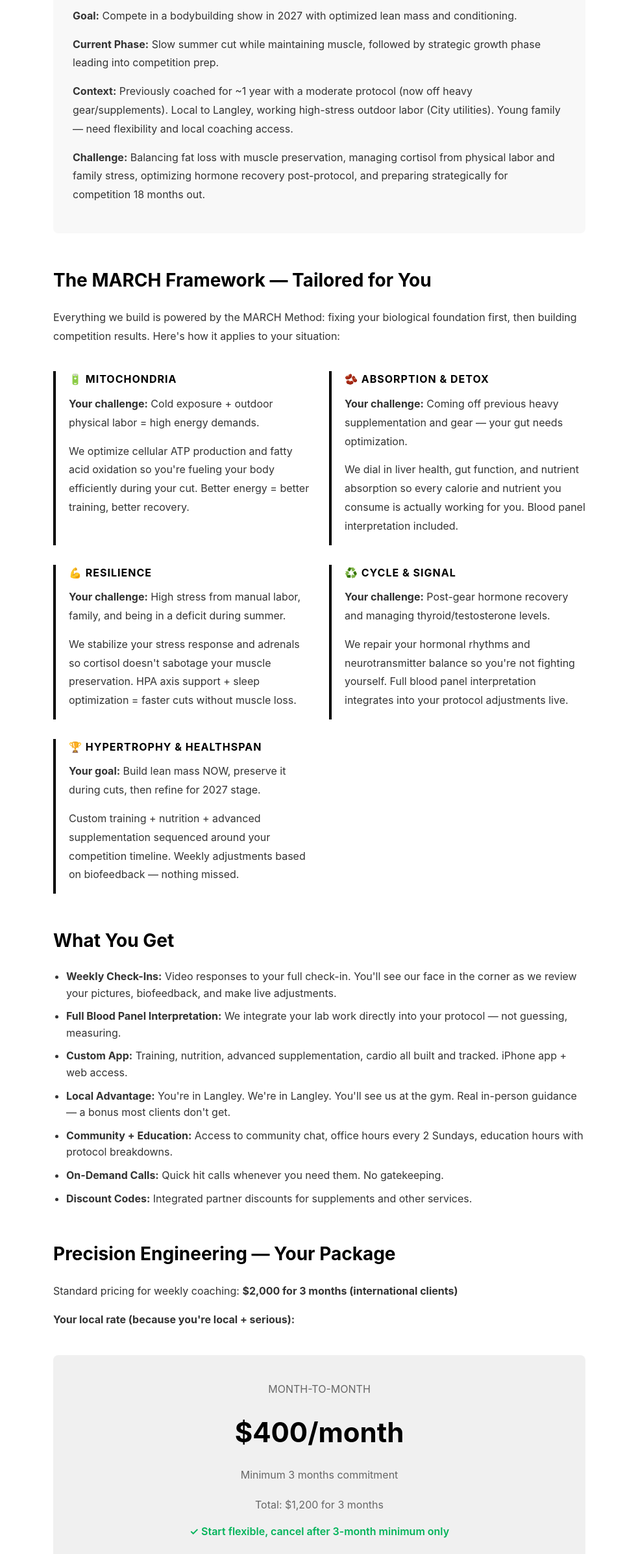
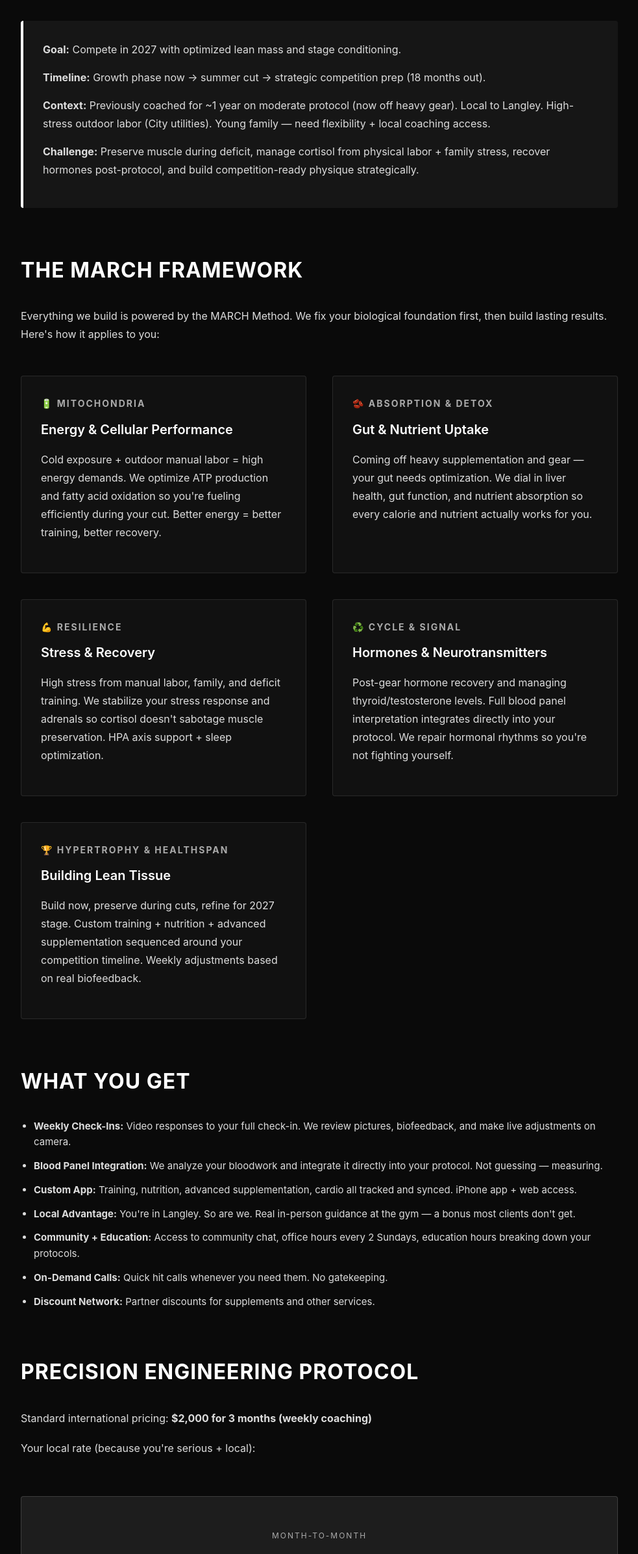
Before and after one commit to WesnoskiCoaching/proposals, a plain HTML site: page andrew-march.html in a window 1280 px wide. Shown: the part 409-2800 px from the top of the page at 65% size, without its empty margins (148-1131 px from the left). Drawn offline with Linux system fonts and the light colour scheme.

Commit message:
Redesign Andrew March proposal — match Wesnoski branding

```diff
--- a/andrew-march.html
+++ b/andrew-march.html
@@ -3,7 +3,7 @@
 <head>
     <meta charset="UTF-8">
     <meta name="viewport" content="width=device-width, initial-scale=1.0">
-    <title>Andrew March — Wesnoski Coaching Proposal</title>
+    <title>Andrew March — Precision Engineering | Wesnoski Coaching</title>
     <style>
         * {
             margin: 0;
@@ -12,193 +12,244 @@
         }
 
         body {
-            font-family: -apple-system, BlinkMacSystemFont, 'Segoe UI', 'Roboto', 'Helvetica', 'Arial', sans-serif;
-            line-height: 1.6;
-            color: #1a1a1a;
-            background: #ffffff;
+            font-family: -apple-system, BlinkMacSystemFont, 'Segoe UI', 'Roboto', 'Helvetica Neue', sans-serif;
+            line-height: 1.65;
+            color: #f5f5f5;
+            background: #0a0a0a;
         }
 
         .container {
-            max-width: 900px;
+            max-width: 1000px;
             margin: 0 auto;
-            padding: 60px 40px;
+            padding: 80px 40px;
         }
 
         header {
-            margin-bottom: 60px;
-            border-bottom: 3px solid #000;
-            padding-bottom: 30px;
+            margin-bottom: 70px;
         }
 
         .logo {
-            font-size: 14px;
-            font-weight: 600;
-            letter-spacing: 2px;
+            font-size: 12px;
+            letter-spacing: 3px;
             text-transform: uppercase;
-            color: #666;
-            margin-bottom: 20px;
+            color: #888;
+            margin-bottom: 30px;
+            font-weight: 500;
         }
 
         h1 {
-            font-size: 48px;
+            font-size: 56px;
             font-weight: 700;
-            margin-bottom: 10px;
-            line-height: 1.2;
+            margin-bottom: 12px;
+            line-height: 1.1;
+            color: #ffffff;
         }
 
         .subtitle {
-            font-size: 20px;
-            color: #666;
+            font-size: 18px;
+            color: #aaa;
             font-weight: 300;
         }
 
+        .divider {
+            width: 60px;
+            height: 3px;
+            background: #ffffff;
+            margin: 40px 0 40px 0;
+        }
+
         .section {
-            margin-bottom: 50px;
+            margin-bottom: 70px;
         }
 
         h2 {
-            font-size: 28px;
+            font-size: 32px;
             font-weight: 700;
-            margin-bottom: 20px;
-            color: #000;
+            margin-bottom: 30px;
+            color: #ffffff;
+            text-transform: uppercase;
+            letter-spacing: 1px;
         }
 
         h3 {
-            font-size: 18px;
+            font-size: 16px;
             font-weight: 600;
-            margin-top: 25px;
+            margin-top: 30px;
             margin-bottom: 12px;
-            color: #000;
+            color: #ffffff;
+            text-transform: uppercase;
+            letter-spacing: 1px;
         }
 
         p {
             font-size: 16px;
-            margin-bottom: 15px;
-            color: #333;
-            line-height: 1.8;
+            margin-bottom: 18px;
+            color: #ddd;
+            line-height: 1.75;
         }
 
-        .march-framework {
+        .situation-box {
+            background: rgba(255,255,255,0.05);
+            border-left: 4px solid #ffffff;
+            padding: 30px;
+            margin: 40px 0;
+            border-radius: 4px;
+        }
+
+        .situation-box p {
+            margin-bottom: 15px;
+        }
+
+        .march-grid {
             display: grid;
             grid-template-columns: 1fr 1fr;
-            gap: 30px;
-            margin: 40px 0;
+            gap: 40px;
+            margin: 50px 0;
+        }
+
+        .march-card {
+            background: rgba(255,255,255,0.03);
+            border: 1px solid rgba(255,255,255,0.1);
+            padding: 30px;
+            border-radius: 4px;
         }
 
         .march-phase {
-            border-left: 4px solid #000;
-            padding-left: 20px;
+            font-size: 14px;
+            font-weight: 700;
+            text-transform: uppercase;
+            letter-spacing: 2px;
+            color: #aaa;
+            margin-bottom: 12px;
         }
 
-        .phase-title {
-            font-size: 16px;
-            font-weight: 700;
-            text-transform: uppercase;
-            letter-spacing: 1px;
-            margin-bottom: 10px;
-            color: #000;
+        .march-title {
+            font-size: 20px;
+            font-weight: 600;
+            color: #ffffff;
+            margin-bottom: 15px;
         }
 
-        .phase-content {
-            font-size: 15px;
-            color: #555;
+        .march-content {
+            font-size: 14px;
+            color: #bbb;
             line-height: 1.7;
-        }
-
-        .situation {
-            background: #f8f8f8;
-            padding: 30px;
-            border-radius: 8px;
-            margin: 30px 0;
-        }
-
-        .pricing-box {
-            background: #f0f0f0;
-            padding: 40px;
-            border-radius: 8px;
-            margin: 40px 0;
-            text-align: center;
-        }
-
-        .price {
-            font-size: 42px;
-            font-weight: 700;
-            color: #000;
-            margin: 20px 0;
-        }
-
-        .price-details {
-            font-size: 16px;
-            color: #666;
-            margin-bottom: 10px;
-        }
-
-        .savings {
-            color: #00b359;
-            font-weight: 600;
-            font-size: 16px;
-            margin-top: 15px;
         }
 
         ul {
             margin-left: 20px;
-            margin-bottom: 20px;
+            margin-bottom: 25px;
         }
 
         li {
-            margin-bottom: 10px;
-            color: #333;
+            margin-bottom: 12px;
+            color: #ddd;
+            font-size: 15px;
         }
 
-        .cta-section {
-            margin-top: 60px;
-            padding-top: 40px;
-            border-top: 2px solid #e0e0e0;
+        .pricing-section {
+            background: rgba(255,255,255,0.08);
+            border: 1px solid rgba(255,255,255,0.15);
+            padding: 50px;
+            margin: 60px 0;
+            border-radius: 4px;
+            text-align: center;
         }
 
-        .payment-button {
-            margin-top: 40px;
-            padding: 20px;
-            background: #000;
-            color: #fff;
-            border: none;
-            border-radius: 4px;
-            font-size: 16px;
-            font-weight: 600;
-            cursor: pointer;
-            width: 100%;
+        .pricing-label {
+            font-size: 12px;
+            letter-spacing: 2px;
             text-transform: uppercase;
-            letter-spacing: 1px;
+            color: #aaa;
+            margin-bottom: 15px;
         }
 
-        .payment-button:hover {
-            background: #333;
+        .price-amount {
+            font-size: 52px;
+            font-weight: 700;
+            color: #ffffff;
+            margin: 20px 0;
         }
 
-        .stripe-container {
+        .price-detail {
+            font-size: 15px;
+            color: #aaa;
+            margin-bottom: 8px;
+        }
+
+        .price-highlight {
+            font-size: 14px;
+            color: #88dd88;
+            font-weight: 600;
+            margin-top: 20px;
+        }
+
+        .cta-text {
+            font-size: 16px;
+            color: #ddd;
             margin-top: 40px;
+            line-height: 1.75;
+        }
+
+        .stripe-wrapper {
+            margin: 50px 0;
+            padding: 40px;
+            background: rgba(255,255,255,0.05);
+            border-radius: 4px;
+            display: flex;
+            justify-content: center;
         }
 
         .footer {
             margin-top: 80px;
             padding-top: 40px;
-            border-top: 2px solid #e0e0e0;
+            border-top: 1px solid rgba(255,255,255,0.1);
             text-align: center;
-            color: #999;
-            font-size: 14px;
+            color: #666;
+            font-size: 13px;
+        }
+
+        .guarantee {
+            background: rgba(136,221,136,0.1);
+            border-left: 4px solid #88dd88;
+            padding: 25px;
+            margin: 40px 0;
+            border-radius: 4px;
+        }
+
+        .guarantee-title {
+            font-weight: 700;
+            color: #88dd88;
+            margin-bottom: 8px;
+        }
+
+        .guarantee p {
+            color: #bbb;
         }
 
         @media (max-width: 768px) {
-            .march-framework {
+            .march-grid {
                 grid-template-columns: 1fr;
             }
 
             h1 {
-                font-size: 32px;
+                font-size: 38px;
             }
 
             h2 {
                 font-size: 24px;
+            }
+
+            .pricing-section {
+                padding: 30px;
+            }
+
+            .price-amount {
+                font-size: 38px;
+            }
+
+            .container {
+                padding: 50px 25px;
             }
         }
     </style>
@@ -208,61 +259,62 @@
         <header>
             <div class="logo">Wesnoski Coaching</div>
             <h1>Andrew March</h1>
-            <p class="subtitle">2027 Competition Prep — Precision Engineering Protocol</p>
+            <p class="subtitle">Precision Engineering — 2027 Competition Protocol</p>
+            <div class="divider"></div>
         </header>
 
         <section class="section">
             <h2>Your Situation</h2>
-            <div class="situation">
-                <p><strong>Goal:</strong> Compete in a bodybuilding show in 2027 with optimized lean mass and conditioning.</p>
-                <p><strong>Current Phase:</strong> Slow summer cut while maintaining muscle, followed by strategic growth phase leading into competition prep.</p>
-                <p><strong>Context:</strong> Previously coached for ~1 year with a moderate protocol (now off heavy gear/supplements). Local to Langley, working high-stress outdoor labor (City utilities). Young family — need flexibility and local coaching access.</p>
-                <p><strong>Challenge:</strong> Balancing fat loss with muscle preservation, managing cortisol from physical labor and family stress, optimizing hormone recovery post-protocol, and preparing strategically for competition 18 months out.</p>
+            <div class="situation-box">
+                <p><strong>Goal:</strong> Compete in 2027 with optimized lean mass and stage conditioning.</p>
+                <p><strong>Timeline:</strong> Growth phase now → summer cut → strategic competition prep (18 months out).</p>
+                <p><strong>Context:</strong> Previously coached for ~1 year on moderate protocol (now off heavy gear). Local to Langley. High-stress outdoor labor (City utilities). Young family — need flexibility + local coaching access.</p>
+                <p><strong>Challenge:</strong> Preserve muscle during deficit, manage cortisol from physical labor + family stress, recover hormones post-protocol, and build competition-ready physique strategically.</p>
             </div>
         </section>
 
         <section class="section">
-            <h2>The MARCH Framework — Tailored for You</h2>
-            <p>Everything we build is powered by the MARCH Method: fixing your biological foundation first, then building competition results. Here's how it applies to your situation:</p>
+            <h2>The MARCH Framework</h2>
+            <p>Everything we build is powered by the MARCH Method. We fix your biological foundation first, then build lasting results. Here's how it applies to you:</p>
 
-            <div class="march-framework">
-                <div class="march-phase">
-                    <div class="phase-title">🔋 Mitochondria</div>
-                    <div class="phase-content">
-                        <p><strong>Your challenge:</strong> Cold exposure + outdoor physical labor = high energy demands.</p>
-                        <p>We optimize cellular ATP production and fatty acid oxidation so you're fueling your body efficiently during your cut. Better energy = better training, better recovery.</p>
+            <div class="march-grid">
+                <div class="march-card">
+                    <div class="march-phase">🔋 Mitochondria</div>
+                    <div class="march-title">Energy & Cellular Performance</div>
+                    <div class="march-content">
+                        <p>Cold exposure + outdoor manual labor = high energy demands. We optimize ATP production and fatty acid oxidation so you're fueling efficiently during your cut. Better energy = better training, better recovery.</p>
                     </div>
                 </div>
 
-                <div class="march-phase">
-                    <div class="phase-title">🫘 Absorption & Detox</div>
-                    <div class="phase-content">
-                        <p><strong>Your challenge:</strong> Coming off previous heavy supplementation and gear — your gut needs optimization.</p>
-                        <p>We dial in liver health, gut function, and nutrient absorption so every calorie and nutrient you consume is actually working for you. Blood panel interpretation included.</p>
+                <div class="march-card">
+                    <div class="march-phase">🫘 Absorption & Detox</div>
+                    <div class="march-title">Gut & Nutrient Uptake</div>
+                    <div class="march-content">
+                        <p>Coming off heavy supplementation and gear — your gut needs optimization. We dial in liver health, gut function, and nutrient absorption so every calorie and nutrient actually works for you.</p>
                     </div>
                 </div>
 
-                <div class="march-phase">
-                    <div class="phase-title">💪 Resilience</div>
-                    <div class="phase-content">
-                        <p><strong>Your challenge:</strong> High stress from manual labor, family, and being in a deficit during summer.</p>
-                        <p>We stabilize your stress response and adrenals so cortisol doesn't sabotage your muscle preservation. HPA axis support + sleep optimization = faster cuts without muscle loss.</p>
+                <div class="march-card">
+                    <div class="march-phase">💪 Resilience</div>
+                    <div class="march-title">Stress & Recovery</div>
+                    <div class="march-content">
+                        <p>High stress from manual labor, family, and deficit training. We stabilize your stress response and adrenals so cortisol doesn't sabotage muscle preservation. HPA axis support + sleep optimization.</p>
                     </div>
                 </div>
 
-                <div class="march-phase">
-                    <div class="phase-title">♻️ Cycle & Signal</div>
-                    <div class="phase-content">
-                        <p><strong>Your challenge:</strong> Post-gear hormone recovery and managing thyroid/testosterone levels.</p>
-                        <p>We repair your hormonal rhythms and neurotransmitter balance so you're not fighting yourself. Full blood panel interpretation integrates into your protocol adjustments live.</p>
+                <div class="march-card">
+                    <div class="march-phase">♻️ Cycle & Signal</div>
+                    <div class="march-title">Hormones & Neurotransmitters</div>
+                    <div class="march-content">
+                        <p>Post-gear hormone recovery and managing thyroid/testosterone levels. Full blood panel interpretation integrates directly into your protocol. We repair hormonal rhythms so you're not fighting yourself.</p>
                     </div>
                 </div>
 
-                <div class="march-phase">
-                    <div class="phase-title">🏆 Hypertrophy & Healthspan</div>
-                    <div class="phase-content">
-                        <p><strong>Your goal:</strong> Build lean mass NOW, preserve it during cuts, then refine for 2027 stage.</p>
-                        <p>Custom training + nutrition + advanced supplementation sequenced around your competition timeline. Weekly adjustments based on biofeedback — nothing missed.</p>
+                <div class="march-card">
+                    <div class="march-phase">🏆 Hypertrophy & Healthspan</div>
+                    <div class="march-title">Building Lean Tissue</div>
+                    <div class="march-content">
+                        <p>Build now, preserve during cuts, refine for 2027 stage. Custom training + nutrition + advanced supplementation sequenced around your competition timeline. Weekly adjustments based on real biofeedback.</p>
                     </div>
                 </div>
             </div>
@@ -271,55 +323,57 @@
         <section class="section">
             <h2>What You Get</h2>
             <ul>
-                <li><strong>Weekly Check-Ins:</strong> Video responses to your full check-in. You'll see our face in the corner as we review your pictures, biofeedback, and make live adjustments.</li>
-                <li><strong>Full Blood Panel Interpretation:</strong> We integrate your lab work directly into your protocol — not guessing, measuring.</li>
-                <li><strong>Custom App:</strong> Training, nutrition, advanced supplementation, cardio all built and tracked. iPhone app + web access.</li>
-                <li><strong>Local Advantage:</strong> You're in Langley. We're in Langley. You'll see us at the gym. Real in-person guidance — a bonus most clients don't get.</li>
-                <li><strong>Community + Education:</strong> Access to community chat, office hours every 2 Sundays, education hours with protocol breakdowns.</li>
+                <li><strong>Weekly Check-Ins:</strong> Video responses to your full check-in. We review pictures, biofeedback, and make live adjustments on camera.</li>
+                <li><strong>Blood Panel Integration:</strong> We analyze your bloodwork and integrate it directly into your protocol. Not guessing — measuring.</li>
+                <li><strong>Custom App:</strong> Training, nutrition, advanced supplementation, cardio all tracked and synced. iPhone app + web access.</li>
+                <li><strong>Local Advantage:</strong> You're in Langley. So are we. Real in-person guidance at the gym — a bonus most clients don't get.</li>
+                <li><strong>Community + Education:</strong> Access to community chat, office hours every 2 Sundays, education hours breaking down your protocols.</li>
                 <li><strong>On-Demand Calls:</strong> Quick hit calls whenever you need them. No gatekeeping.</li>
-                <li><strong>Discount Codes:</strong> Integrated partner discounts for supplements and other services.</li>
+                <li><strong>Discount Network:</strong> Partner discounts for supplements and other services.</li>
             </ul>
         </section>
 
         <section class="section">
-            <h2>Precision Engineering — Your Package</h2>
-            <p>Standard pricing for weekly coaching: <strong>$2,000 for 3 months (international clients)</strong></p>
-            <p><strong>Your local rate (because you're local + serious):</strong></p>
+            <h2>Precision Engineering Protocol</h2>
+            <p>Standard international pricing: <strong>$2,000 for 3 months (weekly coaching)</strong></p>
+            <p>Your local rate (because you're serious + local):</p>
 
-            <div class="pricing-box">
-                <div class="price-details">MONTH-TO-MONTH</div>
-                <div class="price">$400/month</div>
-                <div class="price-details">Minimum 3 months commitment</div>
-                <div class="price-details" style="margin-top: 20px;">Total: $1,200 for 3 months</div>
-                <div class="savings">✓ Start flexible, cancel after 3-month minimum only</div>
+            <div class="pricing-section">
+                <div class="pricing-label">Month-to-Month</div>
+                <div class="price-amount">$400</div>
+                <div class="price-detail">/month | Minimum 3 months</div>
+                <div class="price-detail">Total: $1,200 for 3 months</div>
+                <div class="price-highlight">✓ Flexible start | Cancel after 3-month minimum only</div>
 
-                <div style="margin-top: 40px; border-top: 2px solid rgba(0,0,0,0.1); padding-top: 30px;">
-                    <div class="price-details">OR</div>
-                    <div class="price-details">PAY IN FULL</div>
-                    <div class="price" style="font-size: 36px;">$1,200</div>
-                    <div class="price-details">for 3 months upfront</div>
-                    <div class="savings">✓ Same rate, same value, same commitment</div>
+                <div style="margin-top: 40px; padding-top: 30px; border-top: 1px solid rgba(255,255,255,0.1);">
+                    <div class="pricing-label">OR Pay in Full</div>
+                    <div class="price-amount">$1,200</div>
+                    <div class="price-detail">3 months upfront</div>
+                    <div class="price-highlight">✓ Same rate, same value, same 3-month commitment</div>
                 </div>
+            </div>
+
+            <div class="guarantee">
+                <div class="guarantee-title">🛡️ 30-Day Action Guarantee</div>
+                <p>Follow the plan. If you don't see measurable results in your first month, I'll work with you for free until you do.</p>
             </div>
         </section>
 
-        <section class="section cta-section">
+        <section class="section">
             <h2>Next Steps</h2>
-            <p>You mentioned getting funds straight next week — that's completely fine. When you're ready:</p>
+            <p>When you're ready to start (next week is fine — get your funds straight):</p>
             <ul>
-                <li>Hit the payment button below to get started</li>
-                <li>You can onboard immediately or we can jump on a call to walk through your specifics</li>
-                <li>Payment is handled through Stripe — credit card, Apple Pay, or Klarna financing available</li>
+                <li>Click the payment button below</li>
+                <li>You can start immediately or we jump on a call to walk through specifics</li>
+                <li>Payments via Stripe — credit card, Apple Pay, or Klarna financing available</li>
                 <li>We'll build your custom plan from your baseline (training, nutrition, supps, cardio, biofeedback tracking)</li>
                 <li>Weekly check-ins start immediately</li>
             </ul>
 
-            <p style="margin-top: 30px; font-weight: 600;">The minimum 3-month commitment is there because we need time to build your plan and see real data. Most people see meaningful progress by month 2 — we want to make sure you get there.</p>
-
-            <p style="margin-top: 20px;">Questions? Reach out. We'll keep it simple.</p>
+            <p style="margin-top: 30px; font-weight: 500;">The 3-month minimum is there because we need time to build your plan and see real data. Most people see meaningful progress by month 2 — we want to make sure you get there.</p>
         </section>
 
-        <div class="stripe-container">
+        <div class="stripe-wrapper">
             <script async src="https://js.stripe.com/v3/buy-button.js"></script>
             <stripe-buy-button
                 buy-button-id="buy_btn_1T9bu2CR8UZ9UL87bJlFoPJu"
@@ -328,8 +382,8 @@
         </div>
 
         <footer class="footer">
-            <p>Wesnoski Coaching | Precision Engineering Protocol</p>
-            <p>Built on the MARCH Method — fix biology first, then build results.</p>
+            <p>Wesnoski Coaching — Precision Engineering Protocol</p>
+            <p>Built on the MARCH Method. Fix biology first. Then build results.</p>
         </footer>
     </div>
 </body>
```
